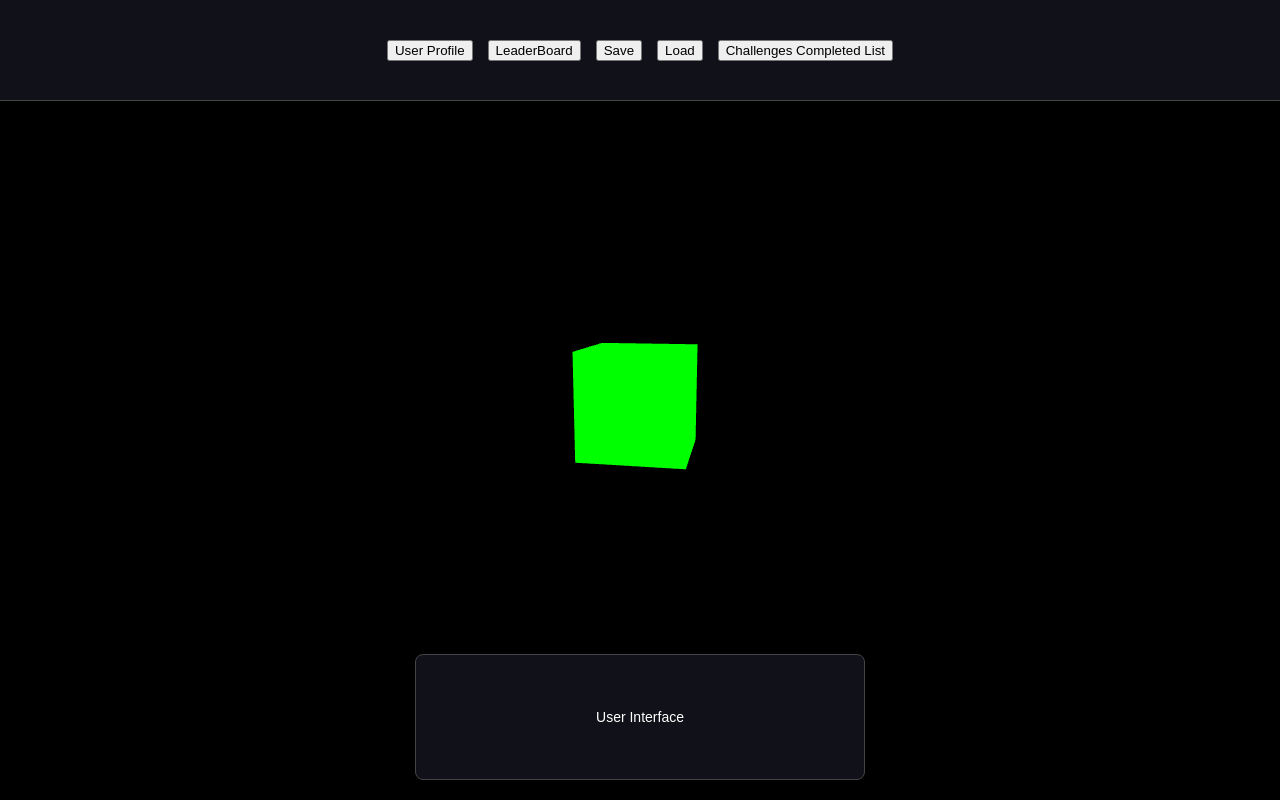
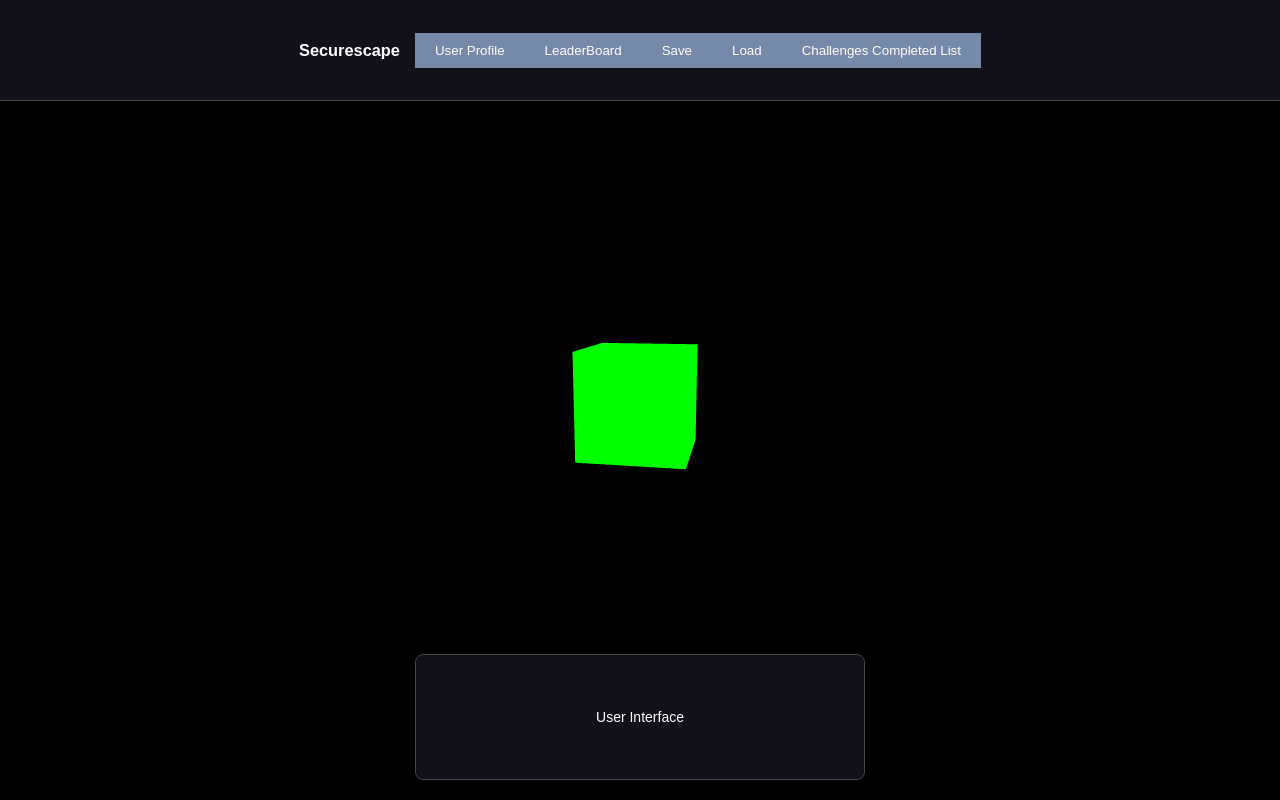
Before and after one commit to Derek9745/SecureScape, a React (Vite) app: page / in a window 1280 px wide. Built offline with nearby package versions, Linux system fonts and the light colour scheme.

Commit message:
button styling

```diff
--- a/src/App.css
+++ b/src/App.css
@@ -118,3 +118,18 @@ position: absolute;
   padding-right: 50px;
 
 }
+
+.menuButton {
+  padding: 10px 20px;
+  background-color: #7689a8;
+  color: white;
+  border: none;
+  cursor: pointer;
+  transition: all 0.3s ease;
+}
+
+
+.menuButton:hover {
+  background-color: #19dc20;
+  transform: scale(1.05);
+}
--- a/src/App.jsx
+++ b/src/App.jsx
@@ -18,7 +18,7 @@ export default function App() {
     const renderer = new THREE.WebGLRenderer({ antialias: true })
     renderer.setSize(window.innerWidth, window.innerHeight)
 
-    // Clear out any old canvas before appending a new one (fixes React Strict Mode duplicate bug)
+    // Clear out any old canvas before appending a new one
     if (mountRef.current) {
       mountRef.current.innerHTML = ''
       mountRef.current.appendChild(renderer.domElement)
@@ -64,6 +64,7 @@ export default function App() {
     }
   }, []) // Empty dependency array is correct
 
+
   // Changed height to 100vh to accurately span the full viewport height
   return (
   <div className="app">
@@ -74,14 +75,15 @@ export default function App() {
 
 
     <div className = "upperMenuBar">
-       <button> <div>User Profile</div></button>
-        <button><div>LeaderBoard</div></button>
-        <button><div>Save</div></button>
-        <button><div>Load </div></button>
-        <button><div>Challenges Completed List</div></button>
+      <h3>Securescape</h3>
+      <div className = "upperMenuBarVBox">
+       <button class = "menuButton"> <div>User Profile</div></button>
+        <button class = "menuButton"><div>LeaderBoard</div></button>
+        <button class = "menuButton"><div>Save</div></button>
+        <button class = "menuButton"><div>Load </div></button>
+        <button class = "menuButton"><div>Challenges Completed List</div></button>
+        </div>
     </div>
-
-
 
     <div className="hud">
       <div class = "hflex">
@@ -89,5 +91,10 @@ export default function App() {
       </div>
     </div>
   </div>
+
+
 )
+
+
+
 }
```
